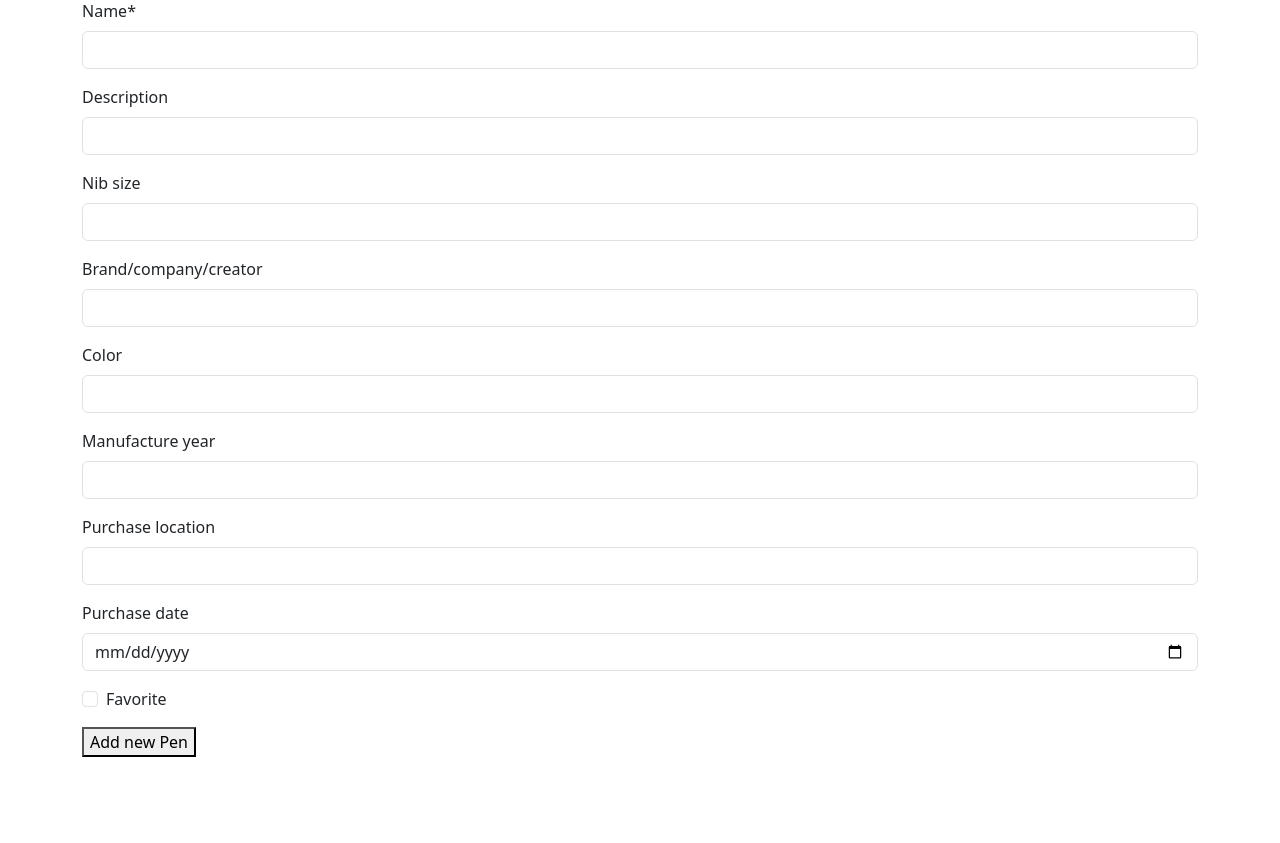
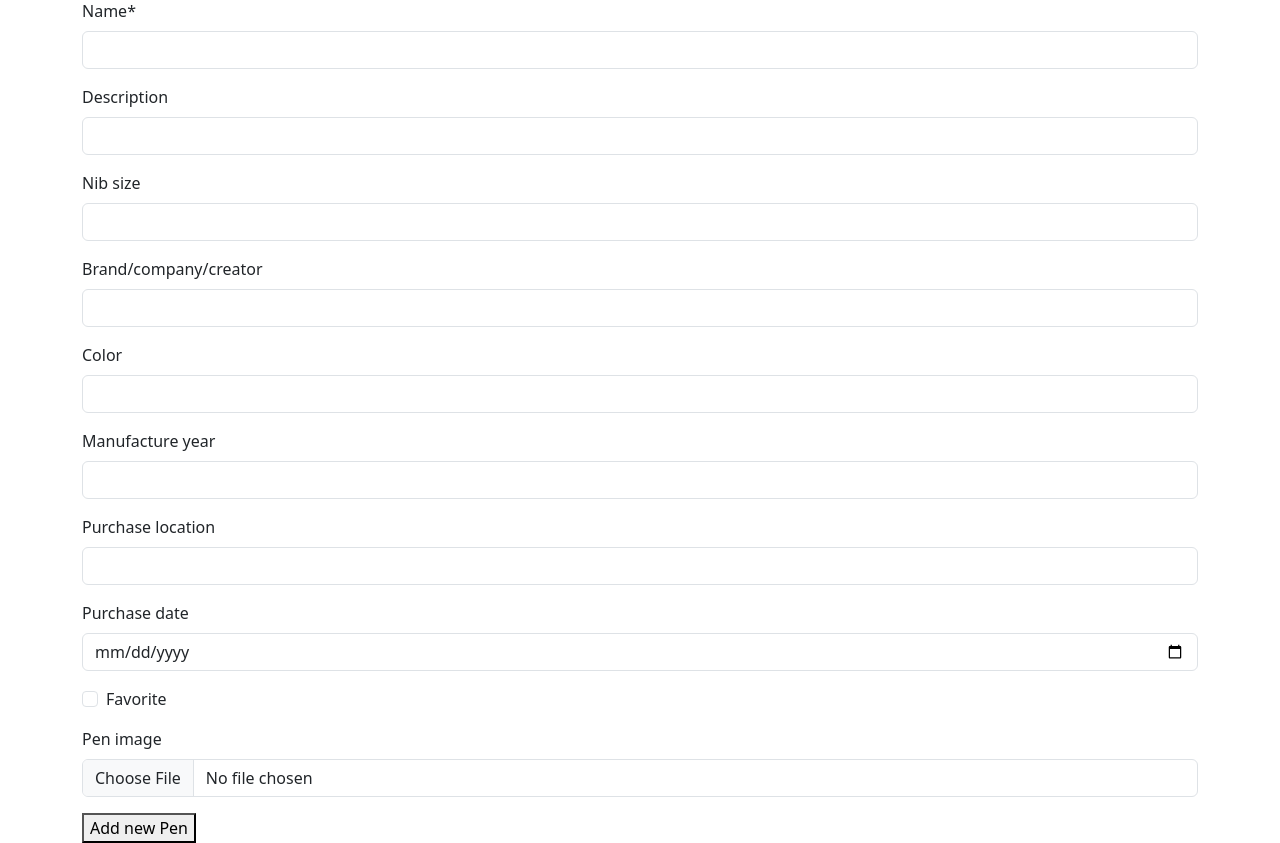
Before and after one commit to jcstlo/fp-showcase, a Django app: page /pens/add/ in a window 1280 px wide. Shown: the part 144-987 px from the top of the page. Before the commit the page ends 901 px from the top, so only its background shows below. Run offline with Django 5.2, Linux system fonts and the light colour scheme; the visitor is signed in with stand-in values (Sample User, id 1); parts of the project's set-up code (start-up, migrations or seed data) failed here and were passed over; some libraries are stand-ins or nearby versions.

Commit message:
Add PenImage to add_pen and pen_detail

```diff
--- a/pens/admin.py
+++ b/pens/admin.py
@@ -1,6 +1,6 @@
 from django.contrib import admin
 
-from .models import Pen
+from .models import Pen, PenImage
 
 
 class PenAdmin(admin.ModelAdmin):
@@ -11,3 +11,4 @@ class PenAdmin(admin.ModelAdmin):
 
 
 admin.site.register(Pen, PenAdmin)
+admin.site.register(PenImage)
--- a/pens/forms.py
+++ b/pens/forms.py
@@ -2,7 +2,7 @@ from django import forms
 from django.forms import ModelForm
 from django.utils.translation import gettext_lazy as _
 
-from .models import Pen
+from .models import Pen, PenImage
 
 
 class DateInput(forms.DateInput):
@@ -29,3 +29,19 @@ class PenForm(ModelForm):
         labels = {
             "creator": _("Brand/company/creator"),
         }
+
+
+class PenImageForm(ModelForm):
+    class Meta:
+        model = PenImage
+        fields = ("image",)
+
+    # use clean_image() with form_valid() instead of blank=False in the PenImage model,
+    # to allow users to create pens without requiring an image to be uploaded.
+    # If blank=False, the Django form will show the image form as 'required', which
+    # is not the intention
+    def clean_image(self):
+        image = self.cleaned_data.get("image")
+        if not image:
+            raise forms.ValidationError("An image is required.")
+        return image
--- a/pens/models.py
+++ b/pens/models.py
@@ -33,3 +33,7 @@ class PenImage(models.Model):
         upload_to=create_ulid_filename,
         blank=True,
     )
+
+    def __str__(self):
+        filename = self.image.url.split("/")[-1]
+        return filename
--- a/pens/views.py
+++ b/pens/views.py
@@ -2,9 +2,10 @@ from django.views.generic.edit import CreateView, UpdateView, DeleteView
 from django.views.generic import ListView, DetailView
 from django.contrib.auth.mixins import LoginRequiredMixin, UserPassesTestMixin
 from django.urls import reverse_lazy
+from django.shortcuts import redirect
 
 from .models import Pen
-from .forms import PenForm
+from .forms import PenForm, PenImageForm
 
 
 class AddPenView(LoginRequiredMixin, CreateView):
@@ -14,7 +15,32 @@ class AddPenView(LoginRequiredMixin, CreateView):
 
     def form_valid(self, form):
         form.instance.owner = self.request.user
-        return super().form_valid(form)
+        context = self.get_context_data()
+        pen_image_form = context["pen_image_form"]
+        # create a new Pen object
+        self.object = form.save()
+
+        # check if an image was added. If so, then create
+        # a new PenImage object as well
+        if pen_image_form.is_valid():
+            pen_image = pen_image_form.save(commit=False)
+            pen_image.pen = self.object
+            pen_image.save()
+
+        return redirect(self.get_success_url())
+
+    # Include the PenImageForm in the context, to let users
+    # add an image when creating a new pen
+    def get_context_data(self, **kwargs):
+        context = super().get_context_data(**kwargs)
+        if self.request.POST:
+            context["pen_image_form"] = PenImageForm(
+                self.request.POST, self.request.FILES
+            )
+        else:
+            context["pen_image_form"] = PenImageForm()
+
+        return context
 
 
 class PenListView(LoginRequiredMixin, ListView):
--- a/templates/add_pen.html
+++ b/templates/add_pen.html
@@ -5,9 +5,10 @@
 
 {% block content %}
 <h2>Add a New Pen</h2>
-<form method="post">
+<form method="post" enctype="multipart/form-data">
   {% csrf_token %}
   {{ form|crispy }}
+  {{ pen_image_form|crispy}}
   <button type="submit">Add new Pen</button>
 </form>
 {% endblock content %}
```
Also changed, not shown: templates/pens/pen_detail.html (+9 -0 lines).
